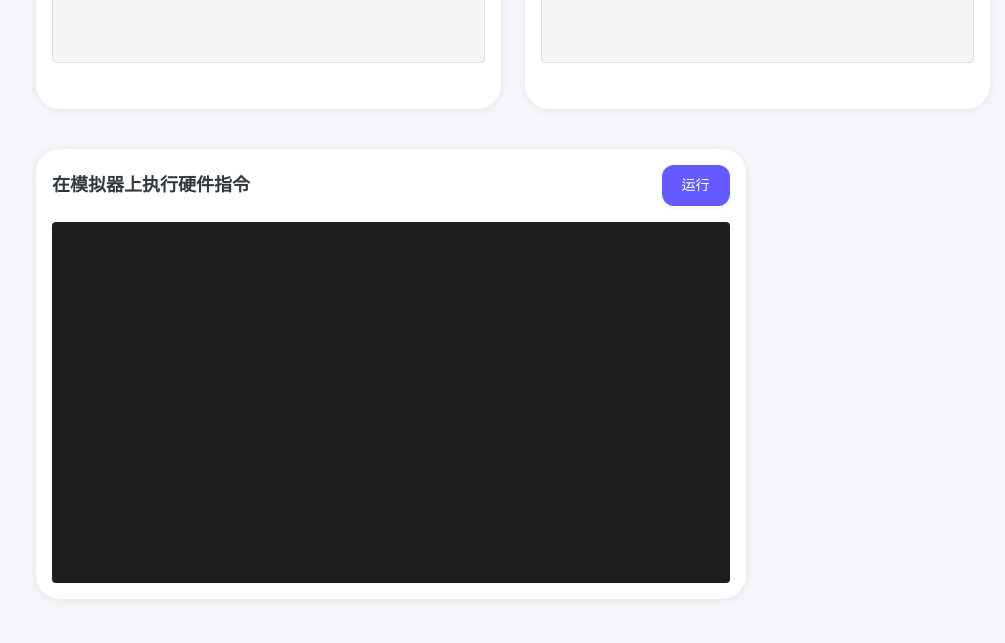
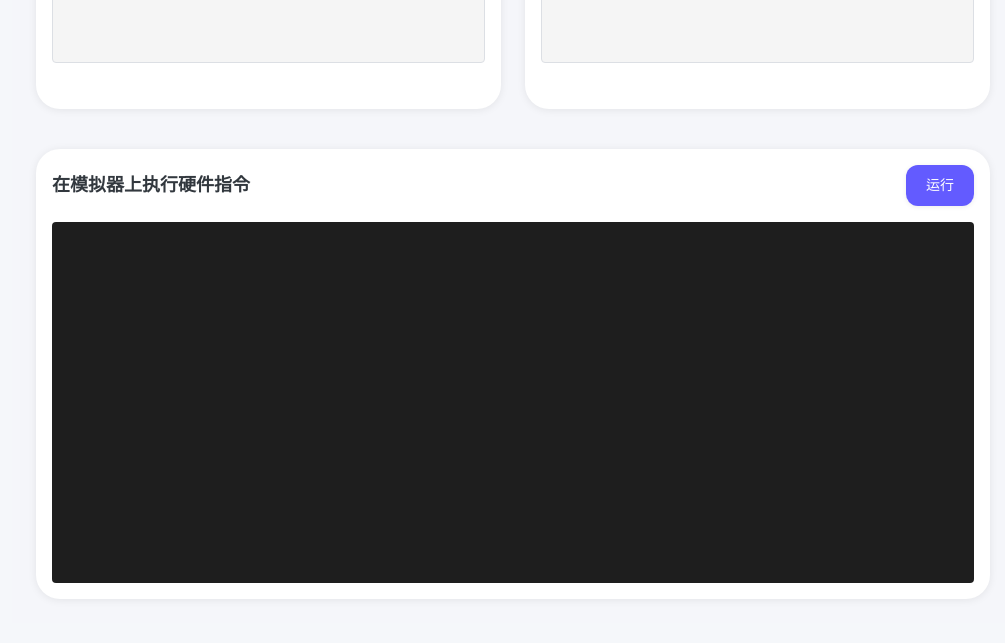
Before and after one commit to houshaoxuan/middle_check, a Next.js app: page /dashboard/part3/sub1 in a window 1280 px wide. Shown: the part 1832-2475 px from the top of the page, without its empty margins (242-1247 px from the left). Built offline with nearby package versions, Linux system fonts and the light colour scheme.

Commit message:
[jinjm]fix: p3

```diff
--- a/src/app/dashboard/part3/sub1/page.jsx
+++ b/src/app/dashboard/part3/sub1/page.jsx
@@ -411,7 +411,7 @@ export default function Page() {
 
       {/* 模拟器执行区域 */}
       <Grid container spacing={3} mt={2}>
-        <Grid item xs={9}>
+        <Grid item xs={12}>
           <Paper elevation={3} sx={{ p: 2, borderRadius: 3, height: 450, display: 'flex', flexDirection: 'column' }}>
             <Box sx={{ display: 'flex', justifyContent: 'space-between', alignItems: 'center', mb: 2 }}>
               <Typography variant="h6" sx={{ fontWeight: 700, color: 'secondary.main' }}>
```
